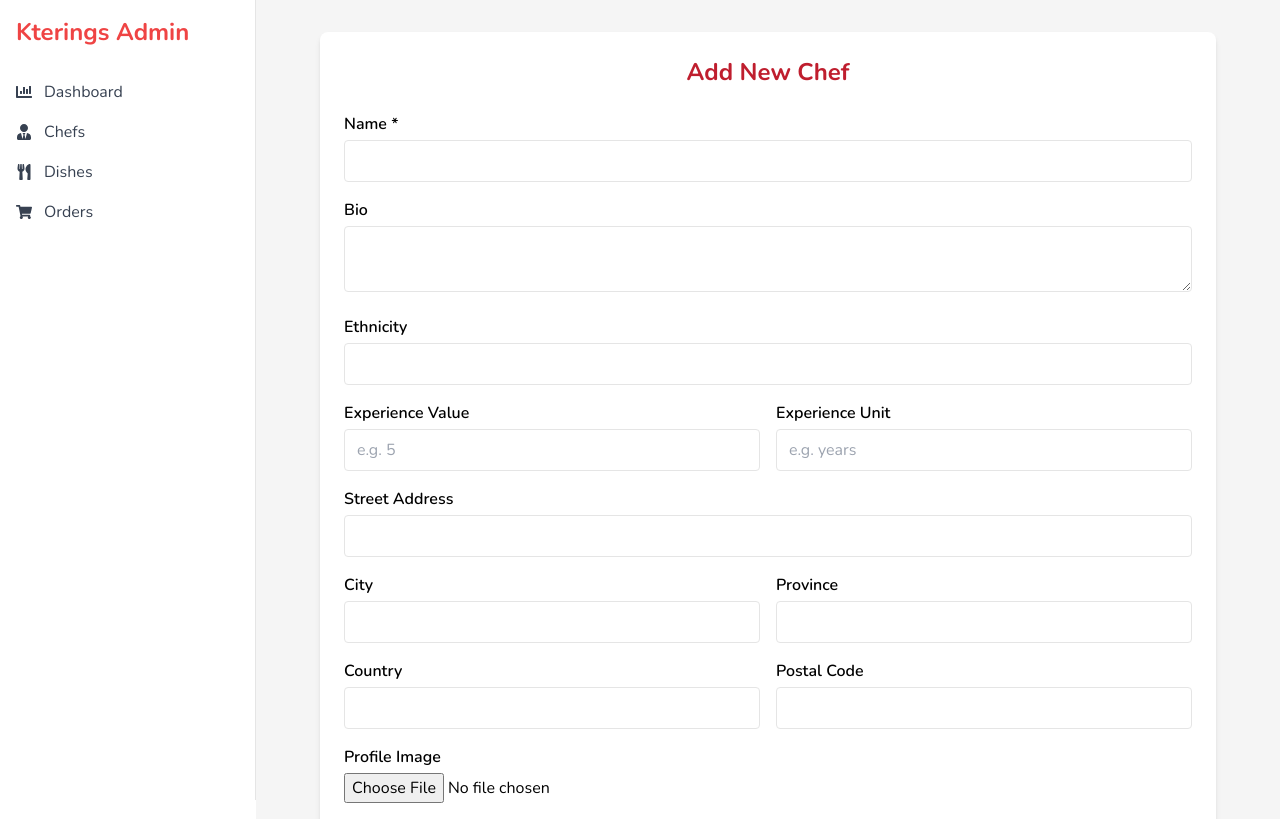
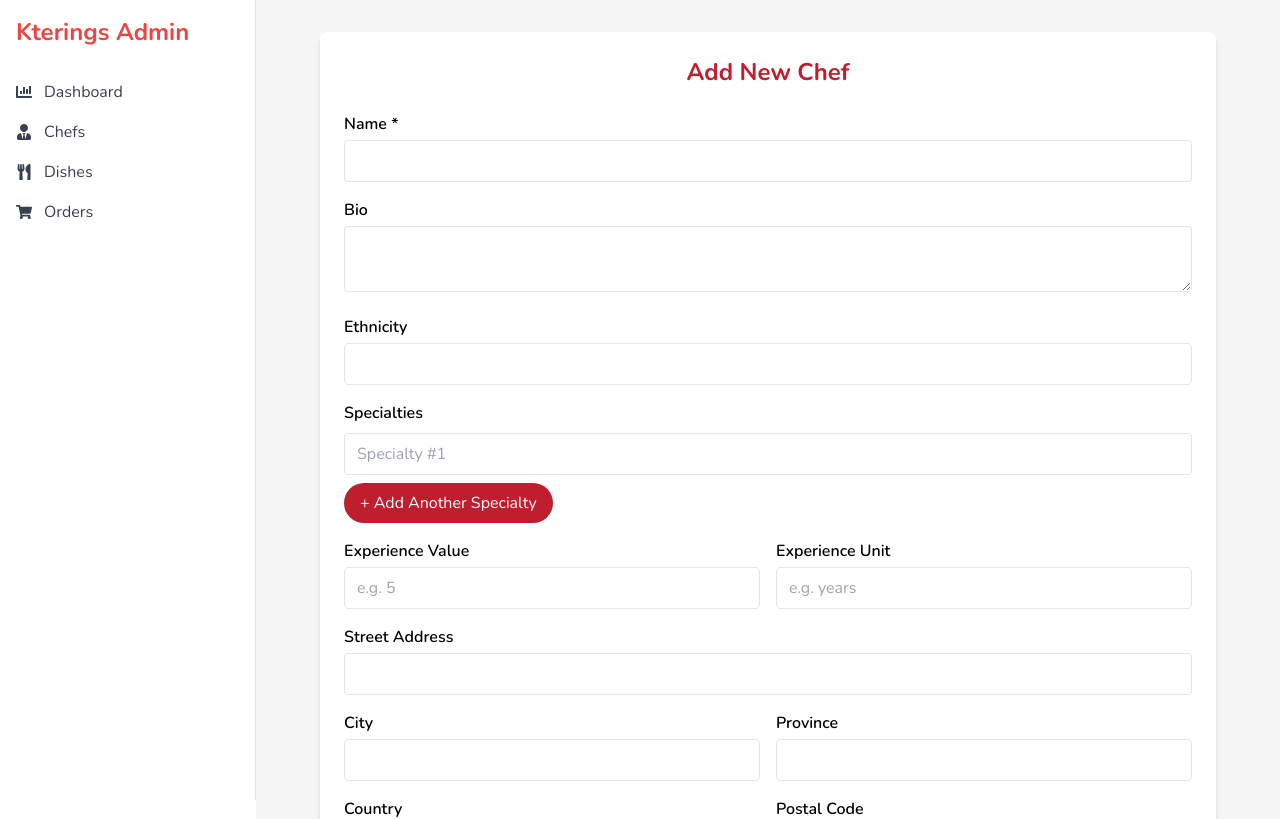
Before and after one commit to ktering/frontend, a React (Vite) app: page /supervised/chefs/new in a window 1280 px wide. Shown: the top 819 px of the page. Built offline with nearby package versions, Linux system fonts and the light colour scheme.

Commit message:
added specialties

```diff
--- a/src/components/admin/ChefForm.jsx
+++ b/src/components/admin/ChefForm.jsx
@@ -21,12 +21,13 @@ export default function ChefForm({ initialData = null, isEdit = false }) {
     isActive: true,
   });
 
+  const [specialties, setSpecialties] = useState([""]); // Dynamic specialties array
   const [image, setImage] = useState(null);
   const [preview, setPreview] = useState(null);
   const [modal, setModal] = useState({ success: false, error: "" });
   const navigate = useNavigate();
 
-  // Populate form when editing
+  // Populate form and specialties when editing
   useEffect(() => {
     if (isEdit && initialData) {
       setForm({
@@ -45,9 +46,11 @@ export default function ChefForm({ initialData = null, isEdit = false }) {
         isActive: initialData.isActive ?? true,
       });
       setPreview(initialData.photoUrl || null);
+      setSpecialties(initialData.specialties?.length ? initialData.specialties : [""]);
     }
   }, [isEdit, initialData]);
 
+  // Handle text & checkbox changes
   const handleChange = (e) => {
     const { name, value, type, checked } = e.target;
     setForm((prev) => ({
@@ -56,12 +59,29 @@ export default function ChefForm({ initialData = null, isEdit = false }) {
     }));
   };
 
+  // Handle image selection
   const handleImageChange = (e) => {
     const file = e.target.files[0];
     setImage(file);
     setPreview(URL.createObjectURL(file));
   };
 
+  // Handle specialties
+  const handleSpecialtyChange = (index, value) => {
+    const updated = [...specialties];
+    updated[index] = value;
+    setSpecialties(updated);
+  };
+
+  const addSpecialtyField = () => {
+    setSpecialties([...specialties, ""]);
+  };
+
+  const removeSpecialty = (index) => {
+    setSpecialties(specialties.filter((_, i) => i !== index));
+  };
+
+  // Submit handler
   const handleSubmit = async (e) => {
     e.preventDefault();
 
@@ -69,6 +89,7 @@ export default function ChefForm({ initialData = null, isEdit = false }) {
     Object.keys(form).forEach((key) => {
       formData.append(key, form[key]);
     });
+    formData.append("specialties", JSON.stringify(specialties.filter((s) => s.trim() !== "")));
 
     if (image) formData.append("photo", image);
 
@@ -127,6 +148,37 @@ export default function ChefForm({ initialData = null, isEdit = false }) {
                 onChange={handleChange}
                 className="w-full border rounded px-3 py-2"
               />
+            </div>
+
+            {/* Specialties */}
+            <div>
+              <label className="font-semibold block mb-1">Specialties</label>
+              {specialties.map((spec, idx) => (
+                <div key={idx} className="flex gap-2 items-center mt-2">
+                  <input
+                    value={spec}
+                    onChange={(e) => handleSpecialtyChange(idx, e.target.value)}
+                    placeholder={`Specialty #${idx + 1}`}
+                    className="w-full border rounded px-3 py-2"
+                  />
+                  {specialties.length > 1 && (
+                    <button
+                      type="button"
+                      onClick={() => removeSpecialty(idx)}
+                      className="bg-red-600 text-white px-2 py-1 rounded"
+                    >
+                      Delete
+                    </button>
+                  )}
+                </div>
+              ))}
+              <button
+                type="button"
+                onClick={addSpecialtyField}
+                className="bg-primary text-white px-4 py-2 rounded-full mt-2"
+              >
+                + Add Another Specialty
+              </button>
             </div>
 
             {/* Experience */}
--- a/src/components/admin/Sidebar.jsx
+++ b/src/components/admin/Sidebar.jsx
@@ -7,7 +7,7 @@ export default function Sidebar() {
     <aside className="w-64 bg-white h-screen border-r border-gray-200 p-4 fixed">
       <div className="text-2xl font-bold text-red-500 mb-8">Kterings Admin</div>
       <nav className="space-y-4">
-        <Link to="/admin" className="flex items-center gap-3 text-gray-700 hover:text-red-500">
+        <Link to="/supervised" className="flex items-center gap-3 text-gray-700 hover:text-red-500">
           <FaChartBar /> Dashboard
         </Link>
         <Link to="/supervised/chefs" className="flex items-center gap-3 text-gray-700 hover:text-red-500">
```
